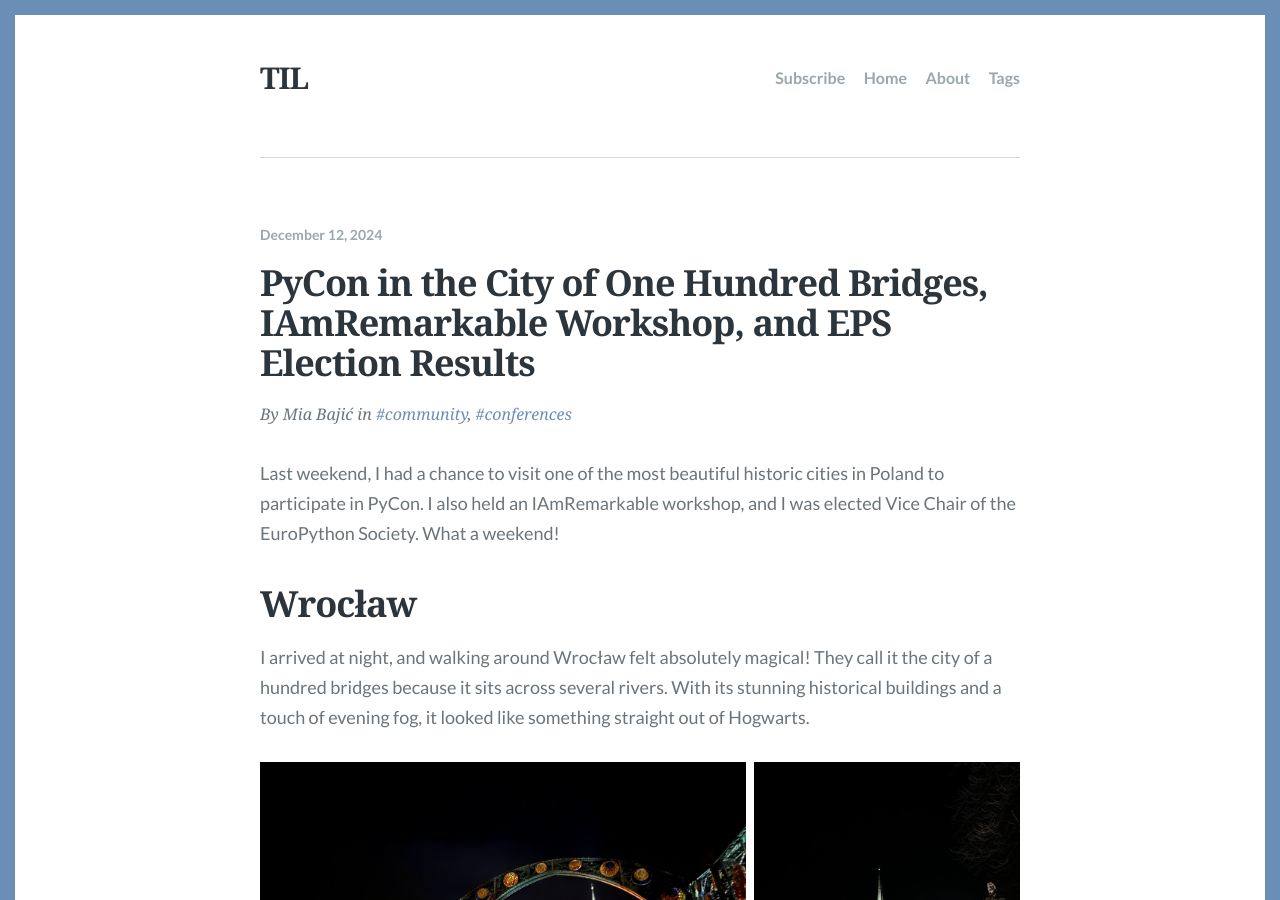
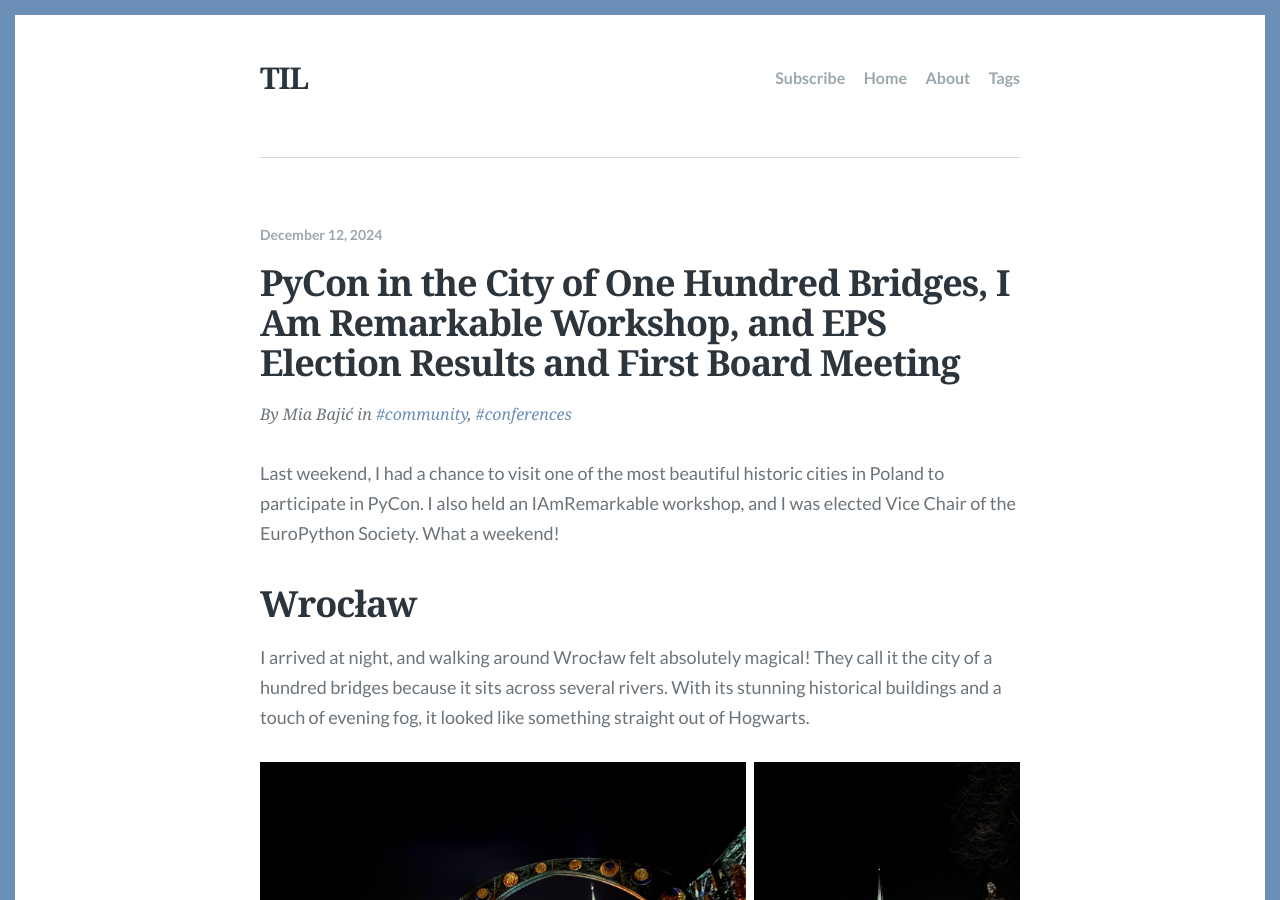
Before and after one commit to clytaemnestra/tech-blog, a Jekyll site: the page built from _posts/2024-12-12-pycon-wro.md, in a window 1280 px wide and 900 px high. Built offline with Jekyll 4.4.1, drawn with Linux system fonts in a browser that asks for light colours; some web fonts are replaced.

Commit message:
Update 2024-12-12-pycon-wro.md

```diff
--- a/_posts/2024-12-12-pycon-wro.md
+++ b/_posts/2024-12-12-pycon-wro.md
@@ -1,7 +1,7 @@
 ---
 layout: post
-title: "PyCon in the City of One Hundred Bridges, IAmRemarkable Workshop, and EPS Election Results"
-description: "PyCon in the City of One Hundred Bridges, IAmRemarkable Workshop, and EPS Election Results"
+title: "PyCon in the City of One Hundred Bridges, I Am Remarkable Workshop, and EPS Election Results and First Board Meeting"
+description: "PyCon in the City of One Hundred Bridges, I Am Remarkable Workshop, and EPS Election Results and First Board Meeting"
 date: 2024-12-12
 tags: [community, conferences]
 ---
```
